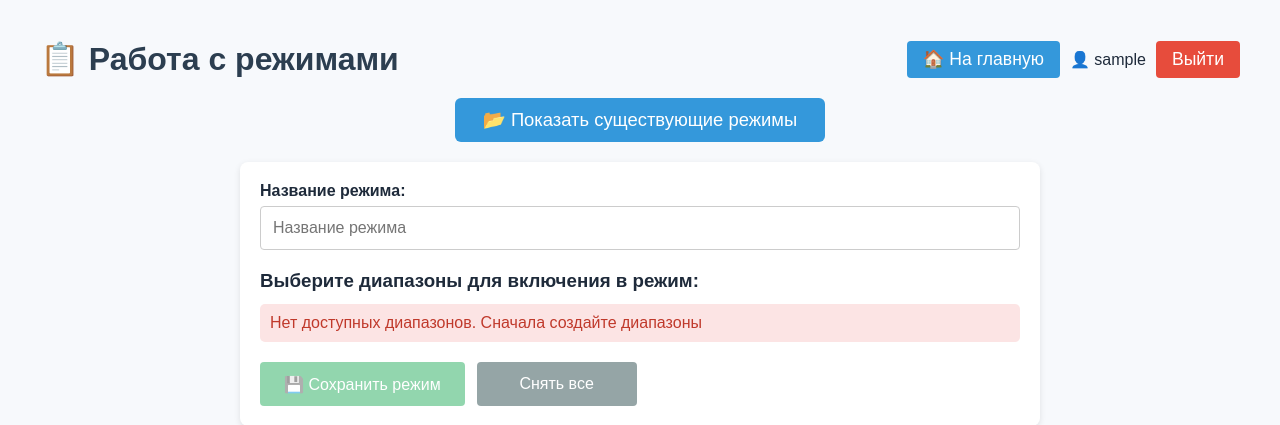
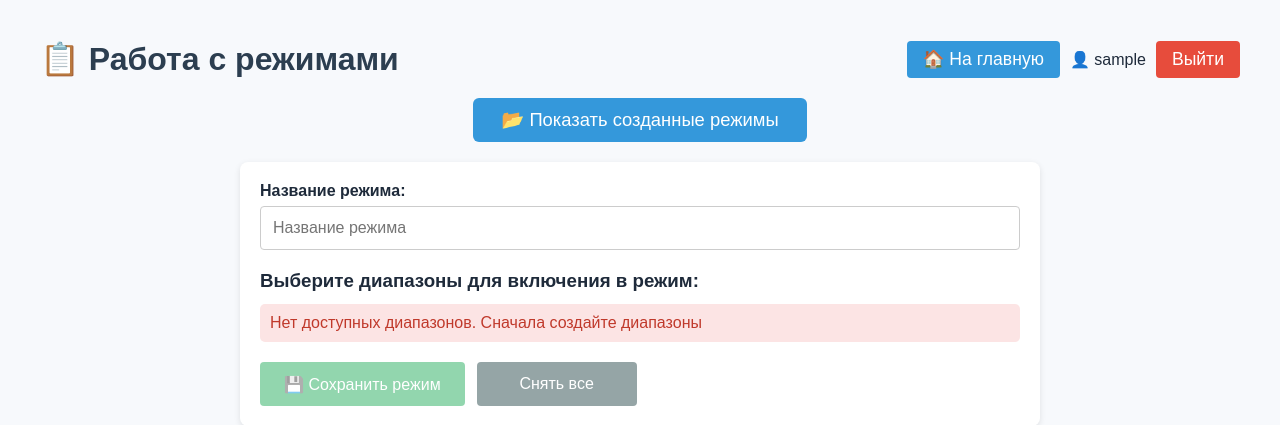
Before and after one commit to MartinIJL7/Poker-charts-trainer, a Flask app: page /create_mode in a window 1280 px wide. Shown: the top 425 px of the page. Run offline with Flask 3, Linux system fonts and the light colour scheme; the visitor is signed in with stand-in values (Sample User, id 1); data comes from the database, SQL or seed files in the repository.

Commit message:
fix: fixed some minor things

```diff
--- a/templates/base.html
+++ b/templates/base.html
@@ -12,7 +12,9 @@
         <h1>{% block header %}📊 Тренировка по покерным чартам{% endblock %}</h1>
         <div style="display: flex; align-items: center; gap: 10px;">
             {% if current_user.is_authenticated %}
-                <a href="{{ url_for('index') }}" class="home-link">🏠 На главную</a>
+                {% if request.endpoint != 'index' %}
+                    <a href="{{ url_for('index') }}" class="home-link">🏠 На главную</a>
+                {% endif %}
                 <span>👤 {{ current_user.username }}</span>
                 <a href="{{ url_for('logout') }}" class="home-link" style="background: #e74c3c;">Выйти</a>
             {% else %}
--- a/templates/create_mode.html
+++ b/templates/create_mode.html
@@ -7,7 +7,7 @@
 {% block content %}
 <div class="mode-management">
     <div style="text-align: center; margin: 20px 0;">
-        <button id="toggle-modes-btn" class="btn-secondary">📂 Показать существующие режимы</button>
+        <button id="toggle-modes-btn" class="btn-secondary">📂 Показать созданные режимы</button>
     </div>
 
     <div id="modes-container" style="display: none; width: 100%;">
@@ -19,13 +19,11 @@
                 </tr>
             </thead>
             <tbody id="modes-tbody">
-                <!-- строки добавляются через JavaScript -->
             </tbody>
         </table>
     </div>
 
     <div class="create-mode-container">
-        <!-- форма создания режима -->
         <div class="form-group">
             <label for="mode-name">Название режима:</label>
             <input type="text" id="mode-name" placeholder="Название режима">
```
